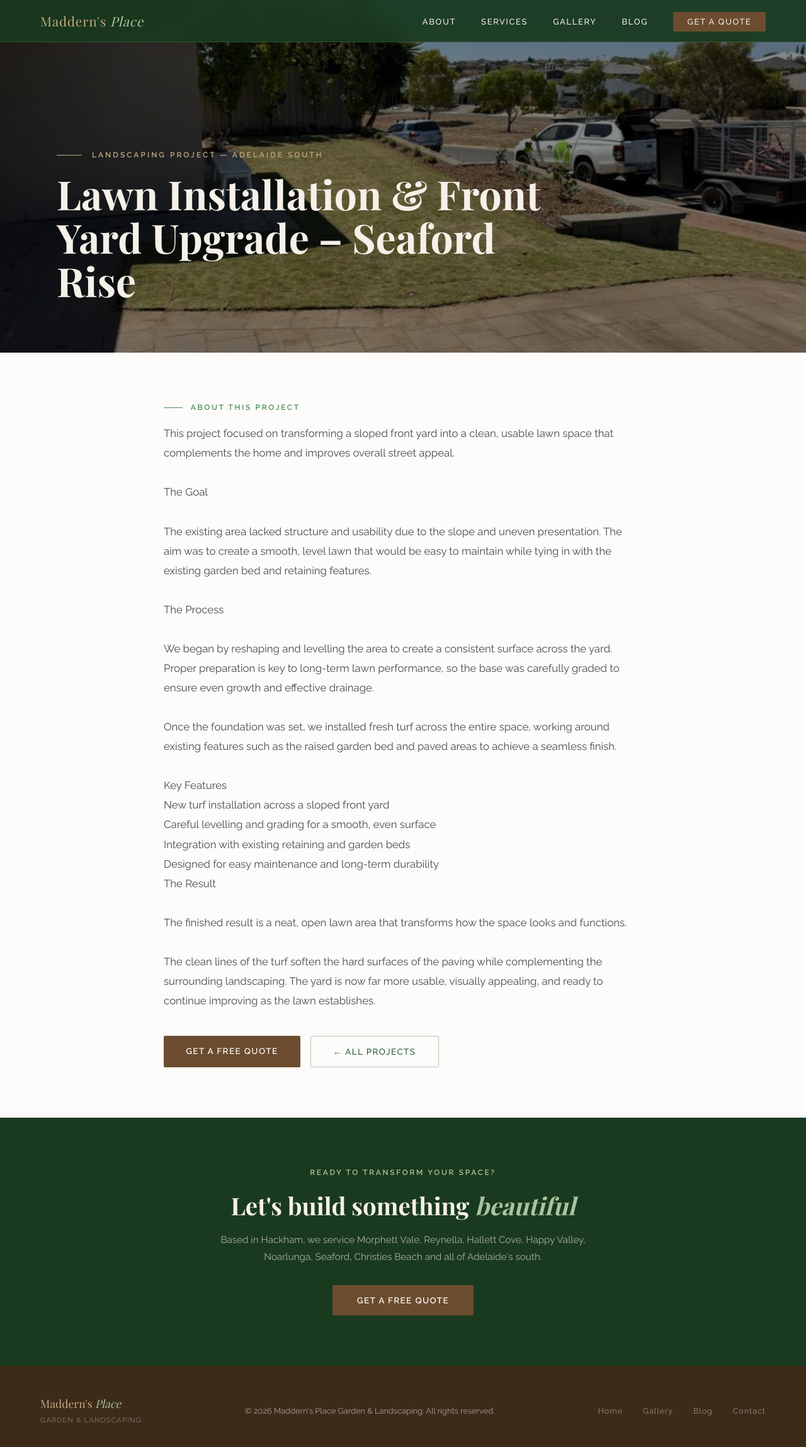
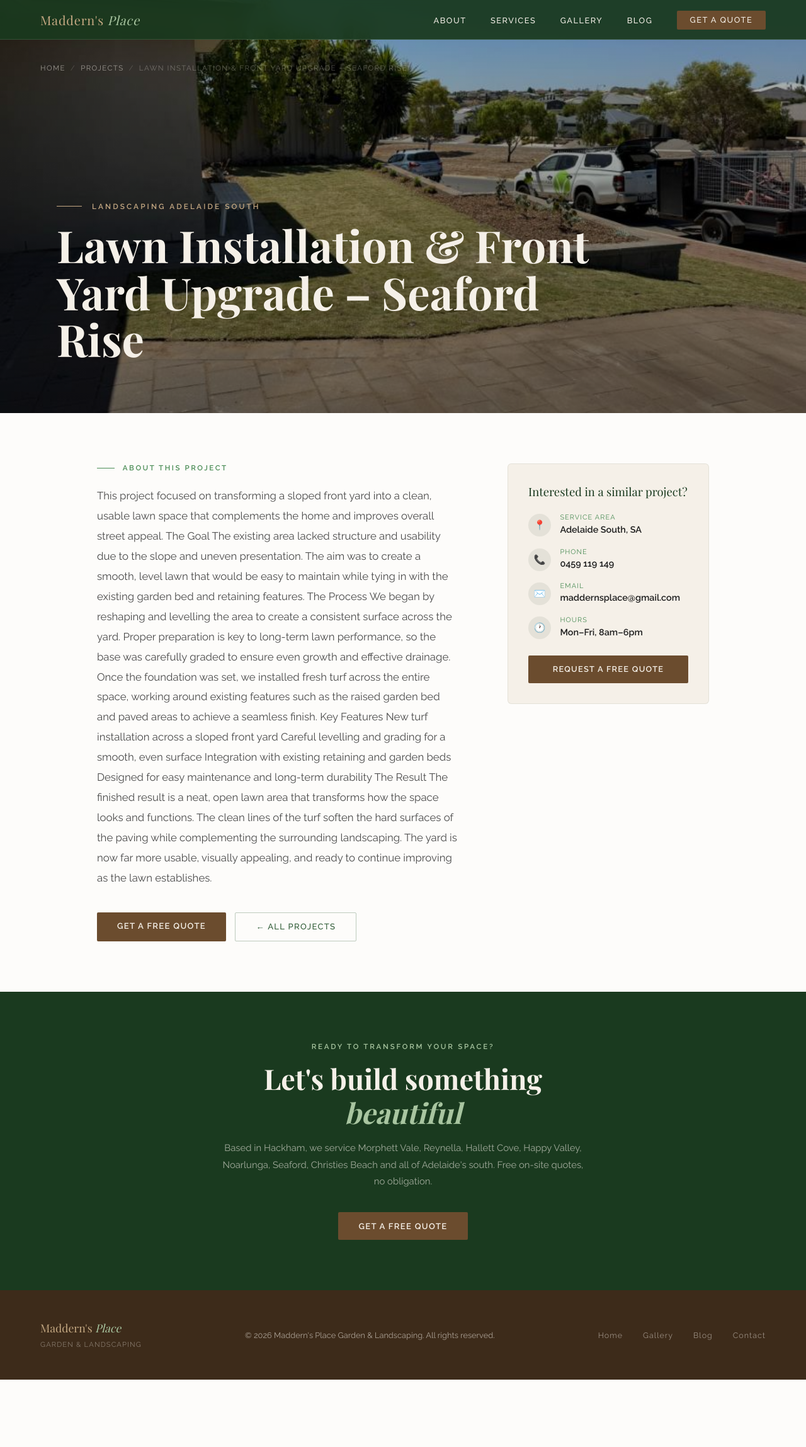
Before and after one commit to maddernsplace/madderns-place-website, a website: page lawn-installation-front-yard-upgrade-seaford-rise.html in a window 1280 px wide. Shown: the whole page at 63% size. After the commit the page ends 2191 px from the top, so only its background shows below. Drawn offline with nearby package versions, Linux system fonts and the light colour scheme; a web font is replaced by a local one.

Commit message:
Project page: Lawn Installation & Front Yard Upgrade – Seaford Rise

```diff
--- a/lawn-installation-front-yard-upgrade-seaford-rise.html
+++ b/lawn-installation-front-yard-upgrade-seaford-rise.html
@@ -3,72 +3,141 @@
 <head>
 <meta charset="UTF-8">
 <meta name="viewport" content="width=device-width, initial-scale=1.0">
-<title>Lawn Installation &amp; Front Yard Upgrade – Seaford Rise | Adelaide Landscaping — Maddern's Place</title>
-<meta name="description" content="This project focused on transforming a sloped front yard into a clean, usable lawn space that complements the home and improves overall street appeal.  The Goal">
+<title>Lawn Installation &amp; Front Yard Upgrade – Seaford Rise | Adelaide South Landscaping — Maddern's Place</title>
+<meta name="description" content="This project focused on transforming a sloped front yard into a clean, usable lawn space that complements the home and improves overall street appeal. The Goal ">
 <meta name="robots" content="index, follow">
 <meta name="author" content="Maddern's Place Garden &amp; Landscaping">
 <link rel="canonical" href="https://maddernsplace.com/lawn-installation-front-yard-upgrade-seaford-rise">
 <meta property="og:type" content="article">
 <meta property="og:url" content="https://maddernsplace.com/lawn-installation-front-yard-upgrade-seaford-rise">
-<meta property="og:title" content="Lawn Installation &amp; Front Yard Upgrade – Seaford Rise | Maddern's Place Landscaping Adelaide">
-<meta property="og:description" content="This project focused on transforming a sloped front yard into a clean, usable lawn space that complements the home and improves overall street appeal.  The Goal">
+<meta property="og:title" content="Lawn Installation &amp; Front Yard Upgrade – Seaford Rise | Adelaide South Landscaping — Maddern's Place">
+<meta property="og:description" content="This project focused on transforming a sloped front yard into a clean, usable lawn space that complements the home and improves overall street appeal. The Goal ">
 <meta property="og:image" content="https://maddernsplace.com/project-images/proj_1774141500499_9iy.jpg">
 <meta property="og:site_name" content="Maddern's Place Garden &amp; Landscaping">
 <meta property="og:locale" content="en_AU">
 <meta name="twitter:card" content="summary_large_image">
-<meta name="twitter:title" content="Lawn Installation &amp; Front Yard Upgrade – Seaford Rise | Maddern's Place">
-<meta name="twitter:description" content="This project focused on transforming a sloped front yard into a clean, usable lawn space that complements the home and improves overall street appeal.  The Goal">
+<meta name="twitter:title" content="Lawn Installation &amp; Front Yard Upgrade – Seaford Rise | Adelaide South Landscaping — Maddern's Place">
+<meta name="twitter:description" content="This project focused on transforming a sloped front yard into a clean, usable lawn space that complements the home and improves overall street appeal. The Goal ">
 <meta name="twitter:image" content="https://maddernsplace.com/project-images/proj_1774141500499_9iy.jpg">
 <script type="application/ld+json">
 {
   "@context": "https://schema.org",
   "@type": "CreativeWork",
   "name": "Lawn Installation & Front Yard Upgrade – Seaford Rise",
-  "description": "This project focused on transforming a sloped front yard into a clean, usable lawn space that complements the home and improves overall street appeal.  The Goal  The existing area lacked structure and usability due to the slope and uneven presentation. The aim was to create a smooth, level lawn that would be easy to maintain while tying in with the existing garden bed and retaining features.  The Process  We began by reshaping and levelling the area to create a consistent surface across the yard. Proper preparation is key to long-term lawn performance, so the base was carefully graded to ensure even growth and effective drainage.  Once the foundation was set, we installed fresh turf across the entire space, working around existing features such as the raised garden bed and paved areas to achieve a seamless finish.  Key Features New turf installation across a sloped front yard Careful levelling and grading for a smooth, even surface Integration with existing retaining and garden beds Designed for easy maintenance and long-term durability The Result  The finished result is a neat, open lawn area that transforms how the space looks and functions.  The clean lines of the turf soften the hard surfaces of the paving while complementing the surrounding landscaping. The yard is now far more usable, visually appealing, and ready to continue improving as the lawn establishes.",
+  "description": "This project focused on transforming a sloped front yard into a clean, usable lawn space that complements the home and improves overall street appeal. The Goal The existing area lacked structure and usability due to the slope and uneven presentation. The aim was to create a smooth, level lawn that would be easy to maintain while tying in with the existing garden bed and retaining features. The Process We began by reshaping and levelling the area to create a consistent surface across the yard. Proper preparation is key to long-term lawn performance, so the base was carefully graded to ensure even growth and effective drainage. Once the foundation was set, we installed fresh turf across the entire space, working around existing features such as the raised garden bed and paved areas to achieve a seamless finish. Key Features New turf installation across a sloped front yard Careful levelling and grading for a smooth, even surface Integration with existing retaining and garden beds Designed for easy maintenance and long-term durability The Result The finished result is a neat, open lawn area that transforms how the space looks and functions. The clean lines of the turf soften the hard surfaces of the paving while complementing the surrounding landscaping. The yard is now far more usable, visually appealing, and ready to continue improving as the lawn establishes.",
   "url": "https://maddernsplace.com/lawn-installation-front-yard-upgrade-seaford-rise",
   "image": "https://maddernsplace.com/project-images/proj_1774141500499_9iy.jpg",
   "author": {
     "@type": "LocalBusiness",
     "@id": "https://maddernsplace.com/#business",
-    "name": "Maddern's Place Garden &amp; Landscaping"
+    "name": "Maddern's Place Garden & Landscaping"
   }
 }
 </script>
 <link rel="preconnect" href="https://fonts.googleapis.com">
 <link href="https://fonts.googleapis.com/css2?family=Playfair+Display:ital,wght@0,400;0,700;1,400&family=Raleway:wght@300;400;500;600&display=swap" rel="stylesheet">
 <style>
-  :root { --green-deep:#1a3a1f; --green-mid:#2d5a34; --green-light:#4a8c55; --green-pale:#a8c5a0; --brown-dark:#3d2b1a; --brown-mid:#6b4c2e; --brown-light:#c4a882; --cream:#f5f0e8; --white:#fdfcfa; }
-  *{margin:0;padding:0;box-sizing:border-box} html{scroll-behavior:smooth} body{font-family:'Raleway',sans-serif;background:var(--white);color:#1e1e1e;overflow-x:hidden}
-  nav{position:fixed;top:0;left:0;right:0;z-index:100;display:flex;justify-content:space-between;align-items:center;padding:1.2rem 4rem;background:rgba(26,58,31,0.92);backdrop-filter:blur(12px);border-bottom:1px solid rgba(168,197,160,0.2)}
-  .logo{font-family:'Playfair Display',serif;font-size:1.3rem;color:var(--brown-light);letter-spacing:0.04em;text-decoration:none}
-  .logo span{color:var(--green-pale);font-style:italic}
-  .nav-links{display:flex;gap:2.5rem;list-style:none}
-  .nav-links a{color:var(--cream);text-decoration:none;font-size:0.82rem;font-weight:500;letter-spacing:0.12em;text-transform:uppercase;transition:color 0.3s}
-  .nav-links a:hover{color:var(--brown-light)}
-  .nav-cta{background:var(--brown-mid);color:var(--cream)!important;padding:0.5rem 1.4rem!important;border-radius:2px}
-  .nav-cta:hover{background:var(--brown-light)!important;color:var(--brown-dark)!important}
-  .hero{min-height:70vh;display:flex;align-items:flex-end;padding:0 4rem 5rem;background: linear-gradient(rgba(0,0,0,0.45),rgba(0,0,0,0.45)), url('project-images/proj_1774141500499_9iy.jpg') center/cover no-repeat;}
-  .hero-content{max-width:1100px;margin:0 auto;width:100%}
-  .hero-label{font-size:0.75rem;font-weight:600;letter-spacing:0.25em;text-transform:uppercase;color:var(--brown-light);display:flex;align-items:center;gap:1rem;margin-bottom:1.2rem}
-  .hero-label::before{content:'';display:block;width:40px;height:1px;background:var(--brown-light)}
-  .hero h1{font-family:'Playfair Display',serif;font-size:clamp(2.2rem,5vw,4.5rem);color:var(--cream);line-height:1.08;max-width:820px}
-  .body-section{padding:5rem 4rem;background:var(--white)}
-  .body-inner{max-width:760px;margin:0 auto}
-  .section-label{font-size:0.75rem;font-weight:600;letter-spacing:0.22em;text-transform:uppercase;color:var(--green-light);display:flex;align-items:center;gap:0.8rem;margin-bottom:1.2rem}
-  .section-label::before{content:'';display:block;width:30px;height:1px;background:var(--green-light)}
-  .body-desc{font-size:1.05rem;line-height:1.85;color:#4a4a4a;white-space:pre-line}
-  .actions{display:flex;gap:1rem;flex-wrap:wrap;margin-top:2.5rem}
-  footer{background:var(--brown-dark);color:rgba(245,240,232,0.6);padding:3rem 4rem}
+  :root{--gd:#1a3a1f;--gm:#2d5a34;--gl:#4a8c55;--gp:#a8c5a0;--bd:#3d2b1a;--bm:#6b4c2e;--bl:#c4a882;--cr:#f5f0e8;--wh:#fdfcfa;--tm:#4a4a4a}
+  *{margin:0;padding:0;box-sizing:border-box} html{scroll-behavior:smooth}
+  body{font-family:'Raleway',sans-serif;background:var(--wh);color:#1e1e1e;overflow-x:hidden}
+
+  /* NAV */
+  nav{position:fixed;top:0;left:0;right:0;z-index:100;display:flex;justify-content:space-between;align-items:center;padding:1.1rem 4rem;background:rgba(26,58,31,0.93);backdrop-filter:blur(14px);border-bottom:1px solid rgba(168,197,160,0.18)}
+  .logo{font-family:'Playfair Display',serif;font-size:1.25rem;color:var(--bl);letter-spacing:0.04em;text-decoration:none}
+  .logo span{color:var(--gp);font-style:italic}
+  .nav-links{display:flex;gap:2.4rem;list-style:none}
+  .nav-links a{color:var(--cr);text-decoration:none;font-size:0.8rem;font-weight:500;letter-spacing:0.12em;text-transform:uppercase;transition:color .25s}
+  .nav-links a:hover{color:var(--bl)}
+  .nav-cta{background:var(--bm);color:var(--cr)!important;padding:.45rem 1.3rem!important;border-radius:2px;transition:background .25s!important}
+  .nav-cta:hover{background:var(--bl)!important;color:var(--bd)!important}
+
+  /* HERO */
+  .hero{min-height:82vh;display:flex;flex-direction:column;justify-content:flex-end;padding:0 4rem 5rem;position:relative;background:linear-gradient(to bottom, rgba(0,0,0,0.25) 0%, rgba(0,0,0,0.55) 100%), url('project-images/proj_1774141500499_9iy.jpg') center/cover no-repeat;}
+  .breadcrumb{position:absolute;top:calc(1.1rem + 64px + 1.2rem);left:4rem;display:flex;align-items:center;gap:.5rem;font-size:.72rem;letter-spacing:.12em;text-transform:uppercase;color:rgba(245,240,232,.55)}
+  .breadcrumb a{color:rgba(245,240,232,.55);text-decoration:none;transition:color .2s}
+  .breadcrumb a:hover{color:var(--bl)}
+  .breadcrumb span{opacity:.4}
+  .hero-inner{max-width:1100px;margin:0 auto;width:100%}
+  .hero-eyebrow{font-size:.74rem;font-weight:600;letter-spacing:.26em;text-transform:uppercase;color:var(--bl);display:flex;align-items:center;gap:1rem;margin-bottom:1.1rem}
+  .hero-eyebrow::before{content:'';display:block;width:40px;height:1px;background:var(--bl)}
+  .hero h1{font-family:'Playfair Display',serif;font-size:clamp(2.4rem,5.5vw,5rem);color:var(--cr);line-height:1.06;max-width:880px}
+
+  /* CONTENT GRID */
+  .content-wrap{max-width:1100px;margin:0 auto;padding:5rem 4rem;display:grid;grid-template-columns:1fr 320px;gap:5rem;align-items:start}
+  .label{font-size:.72rem;font-weight:600;letter-spacing:.22em;text-transform:uppercase;color:var(--gl);display:flex;align-items:center;gap:.8rem;margin-bottom:1.4rem}
+  .label::before{content:'';display:block;width:28px;height:1px;background:var(--gl)}
+  .proj-desc{font-size:1.05rem;line-height:1.9;color:var(--tm)}.proj-desc img{max-width:100%;border-radius:6px;margin:1rem 0;display:block}
+  .proj-actions{display:flex;gap:.9rem;flex-wrap:wrap;margin-top:2.4rem}
+  .btn-brown{display:inline-block;padding:.9rem 2rem;background:var(--bm);color:var(--cr);text-decoration:none;border-radius:2px;font-family:'Raleway',sans-serif;font-size:.82rem;font-weight:600;letter-spacing:.1em;text-transform:uppercase;transition:background .25s}
+  .btn-brown:hover{background:var(--bl);color:var(--bd)}
+  .btn-outline{display:inline-block;padding:.9rem 2rem;border:1px solid rgba(45,90,52,.3);color:var(--gm);text-decoration:none;border-radius:2px;font-family:'Raleway',sans-serif;font-size:.82rem;font-weight:500;letter-spacing:.1em;text-transform:uppercase;transition:all .25s}
+  .btn-outline:hover{background:var(--gm);color:var(--cr)}
+  .btn-blue{display:inline-block;padding:.9rem 2rem;background:#1a5c8a;color:#f5f0e8;text-decoration:none;border-radius:2px;font-family:'Raleway',sans-serif;font-size:.82rem;font-weight:600;letter-spacing:.1em;text-transform:uppercase}
+
+  /* SIDEBAR CARD */
+  .info-card{background:var(--cr);border-radius:6px;padding:2rem;border:1px solid rgba(26,58,31,.08);position:sticky;top:110px}
+  .info-card-title{font-family:'Playfair Display',serif;font-size:1.15rem;color:var(--gd);margin-bottom:1.4rem;line-height:1.3}
+  .info-row{display:flex;align-items:flex-start;gap:.9rem;margin-bottom:1.1rem}
+  .info-icon{width:36px;height:36px;border-radius:50%;background:rgba(26,58,31,.08);display:flex;align-items:center;justify-content:center;font-size:.95rem;flex-shrink:0;margin-top:.05rem}
+  .info-text span{font-size:.68rem;letter-spacing:.1em;text-transform:uppercase;color:var(--gl);display:block;margin-bottom:.15rem}
+  .info-text strong{font-size:.9rem;color:#1e1e1e}
+  .info-card-cta{display:block;margin-top:1.6rem;padding:.9rem;background:var(--bm);color:var(--cr);text-decoration:none;border-radius:2px;font-family:'Raleway',sans-serif;font-size:.8rem;font-weight:600;letter-spacing:.1em;text-transform:uppercase;text-align:center;transition:background .25s}
+  .info-card-cta:hover{background:var(--bl);color:var(--bd)}
+
+  /* PHOTOS */
+  .photos-section{background:var(--cr);padding:0 4rem 5rem}
+  .photos-inner{max-width:1100px;margin:0 auto}
+  .gal-single img{width:100%;max-height:540px;object-fit:cover;border-radius:6px;display:block}
+  .gal-single a{display:block;border-radius:6px;overflow:hidden}
+  .gal-two{display:grid;grid-template-columns:1fr 1fr;gap:1rem}
+  .gal-two a{display:block;border-radius:6px;overflow:hidden;aspect-ratio:4/3}
+  .gal-two a img{width:100%;height:100%;object-fit:cover;display:block;transition:transform .35s}
+  .gal-two a:hover img{transform:scale(1.04)}
+  .gal-featured{display:grid;grid-template-columns:1fr 1fr;grid-template-rows:auto;gap:1rem}
+  .gal-main{display:block;border-radius:6px;overflow:hidden;aspect-ratio:3/2}
+  .gal-main img{width:100%;height:100%;object-fit:cover;display:block;transition:transform .35s}
+  .gal-main:hover img{transform:scale(1.03)}
+  .gal-side{display:grid;grid-template-columns:1fr 1fr;gap:1rem;align-content:start}
+  .gal-side a{display:block;border-radius:6px;overflow:hidden;aspect-ratio:1}
+  .gal-side a img{width:100%;height:100%;object-fit:cover;display:block;transition:transform .35s}
+  .gal-side a:hover img{transform:scale(1.05)}
+  .gal-more{display:grid;grid-template-columns:repeat(auto-fill,minmax(200px,1fr));gap:1rem;margin-top:1rem}
+  .gal-more a{display:block;border-radius:6px;overflow:hidden;aspect-ratio:4/3}
+  .gal-more a img{width:100%;height:100%;object-fit:cover;display:block;transition:transform .35s}
+  .gal-more a:hover img{transform:scale(1.04)}
+
+  /* CTA BAND */
+  .cta-band{background:var(--gd);padding:5rem 4rem;text-align:center}
+  .cta-band-inner{max-width:580px;margin:0 auto}
+  .cta-eyebrow{font-size:.72rem;font-weight:600;letter-spacing:.24em;text-transform:uppercase;color:var(--gp);margin-bottom:1.1rem}
+  .cta-band h2{font-family:'Playfair Display',serif;font-size:clamp(1.9rem,3.5vw,3rem);color:var(--cr);margin-bottom:1rem;line-height:1.2}
+  .cta-band h2 em{color:var(--gp);font-style:italic}
+  .cta-band p{color:rgba(245,240,232,.62);font-size:.93rem;line-height:1.8;margin-bottom:2.2rem}
+
+  /* FOOTER */
+  footer{background:var(--bd);color:rgba(245,240,232,.6);padding:3rem 4rem}
   .footer-inner{max-width:1200px;margin:0 auto;display:flex;justify-content:space-between;align-items:center;flex-wrap:wrap;gap:1.5rem}
-  .footer-logo{font-family:'Playfair Display',serif;font-size:1.1rem;color:var(--brown-light)}
-  .footer-logo span{color:var(--green-pale);font-style:italic}
+  .footer-logo{font-family:'Playfair Display',serif;font-size:1.1rem;color:var(--bl)}
+  .footer-logo span{color:var(--gp);font-style:italic}
   .footer-links{display:flex;gap:2rem}
-  .footer-links a{color:rgba(245,240,232,0.5);text-decoration:none;font-size:0.78rem;letter-spacing:0.08em;transition:color 0.3s}
-  .footer-links a:hover{color:var(--brown-light)}
-  @media(max-width:900px){nav{padding:1rem 2rem} .nav-links{display:none} .hero{padding:0 2rem 4rem;min-height:55vh} .body-section{padding:3.5rem 2rem} section[style*="4rem"]{padding:3rem 2rem!important} footer{padding:2.5rem 1.5rem}}
+  .footer-links a{color:rgba(245,240,232,.5);text-decoration:none;font-size:.78rem;letter-spacing:.08em;transition:color .25s}
+  .footer-links a:hover{color:var(--bl)}
+
+  /* RESPONSIVE */
+  @media(max-width:960px){
+    nav{padding:1rem 1.8rem} .nav-links{display:none}
+    .hero{padding:0 1.8rem 4rem;min-height:62vh} .breadcrumb{left:1.8rem}
+    .content-wrap{grid-template-columns:1fr;gap:2.5rem;padding:3.5rem 1.8rem}
+    .info-card{position:static}
+    .photos-section{padding:0 1.8rem 3.5rem}
+    .gal-featured{grid-template-columns:1fr} .gal-side{grid-template-columns:repeat(auto-fill,minmax(140px,1fr))}
+    .cta-band{padding:4rem 1.8rem}
+    footer{padding:2.5rem 1.8rem} .footer-inner{flex-direction:column;text-align:center}
+  }
 </style>
 </head>
 <body>
+
 <nav>
   <a href="index.html" class="logo">Maddern's <span>Place</span></a>
   <ul class="nav-links">
@@ -81,16 +150,24 @@
 </nav>
 
 <div class="hero">
-  <div class="hero-content">
-    <div class="hero-label">Landscaping Project — Adelaide South</div>
+  <div class="breadcrumb">
+    <a href="index.html">Home</a>
+    <span>/</span>
+    <a href="projects.html">Projects</a>
+    <span>/</span>
+    <span style="color:rgba(245,240,232,.8);">Lawn Installation &amp; Front Yard Upgrade – Seaford Rise</span>
+  </div>
+  <div class="hero-inner">
+    <div class="hero-eyebrow">Landscaping Adelaide South</div>
     <h1>Lawn Installation &amp; Front Yard Upgrade – Seaford Rise</h1>
   </div>
 </div>
 
-<section class="body-section">
-  <div class="body-inner">
-    <div class="section-label">About This Project</div>
-    <p class="body-desc">This project focused on transforming a sloped front yard into a clean, usable lawn space that complements the home and improves overall street appeal.
+<div style="background:var(--wh);">
+  <div class="content-wrap">
+    <div class="proj-left">
+      <div class="label">About This Project</div>
+      <div class="proj-desc">This project focused on transforming a sloped front yard into a clean, usable lawn space that complements the home and improves overall street appeal.
 
 The Goal
 
@@ -111,30 +188,53 @@ The Result
 
 The finished result is a neat, open lawn area that transforms how the space looks and functions.
 
-The clean lines of the turf soften the hard surfaces of the paving while complementing the surrounding landscaping. The yard is now far more usable, visually appealing, and ready to continue improving as the lawn establishes.</p>
-    <div class="actions">
-      <a href="index.html#contact" style="display:inline-block;padding:1rem 2.2rem;background:#6b4c2e;color:#f5f0e8;text-decoration:none;border-radius:2px;font-family:'Raleway',sans-serif;font-size:0.85rem;font-weight:600;letter-spacing:0.1em;text-transform:uppercase;">Get a Free Quote</a>
+The clean lines of the turf soften the hard surfaces of the paving while complementing the surrounding landscaping. The yard is now far more usable, visually appealing, and ready to continue improving as the lawn establishes.</div>
+      <div class="proj-actions">
+        <a href="index.html#contact" class="btn-brown">Get a Free Quote</a>
 
-      <a href="projects.html" style="display:inline-block;padding:1rem 2.2rem;border:1px solid rgba(45,90,52,0.35);color:#2d5a34;text-decoration:none;border-radius:2px;font-family:'Raleway',sans-serif;font-size:0.85rem;font-weight:500;letter-spacing:0.1em;text-transform:uppercase;">← All Projects</a>
+        <a href="projects.html" class="btn-outline">← All Projects</a>
+      </div>
     </div>
+    <aside>
+      <div class="info-card">
+        <div class="info-card-title">Interested in a similar project?</div>
+        <div class="info-row">
+          <div class="info-icon">📍</div>
+          <div class="info-text"><span>Service Area</span><strong>Adelaide South, SA</strong></div>
+        </div>
+        <div class="info-row">
+          <div class="info-icon">📞</div>
+          <div class="info-text"><span>Phone</span><strong><a href="tel:+61459119149" style="color:#1e1e1e;text-decoration:none;">0459 119 149</a></strong></div>
+        </div>
+        <div class="info-row">
+          <div class="info-icon">✉️</div>
+          <div class="info-text"><span>Email</span><strong><a href="mailto:maddernsplace@gmail.com" style="color:#1e1e1e;text-decoration:none;">maddernsplace@gmail.com</a></strong></div>
+        </div>
+        <div class="info-row" style="margin-bottom:0;">
+          <div class="info-icon">🕐</div>
+          <div class="info-text"><span>Hours</span><strong>Mon–Fri, 8am–6pm</strong></div>
+        </div>
+        <a href="index.html#contact" class="info-card-cta">Request a Free Quote</a>
+      </div>
+    </aside>
   </div>
-</section>
+</div>
 
 
 
-<section style="padding:5rem 4rem;background:#1a3a1f;text-align:center;">
-  <div style="max-width:600px;margin:0 auto;">
-    <div style="font-size:0.75rem;font-weight:600;letter-spacing:0.22em;text-transform:uppercase;color:#a8c5a0;margin-bottom:1.2rem;">Ready to Transform Your Space?</div>
-    <h2 style="font-family:'Playfair Display',serif;font-size:clamp(1.8rem,3vw,2.8rem);color:#f5f0e8;margin-bottom:1rem;">Let's build something <em style="color:#a8c5a0;font-style:italic;">beautiful</em></h2>
-    <p style="color:rgba(245,240,232,0.65);font-size:0.95rem;line-height:1.75;margin-bottom:2rem;">Based in Hackham, we service Morphett Vale, Reynella, Hallett Cove, Happy Valley, Noarlunga, Seaford, Christies Beach and all of Adelaide's south.</p>
-    <a href="index.html#contact" style="display:inline-block;padding:1rem 2.4rem;background:#6b4c2e;color:#f5f0e8;text-decoration:none;border-radius:2px;font-family:'Raleway',sans-serif;font-size:0.85rem;font-weight:600;letter-spacing:0.1em;text-transform:uppercase;transition:background 0.3s;">Get a Free Quote</a>
+<section class="cta-band">
+  <div class="cta-band-inner">
+    <div class="cta-eyebrow">Ready to Transform Your Space?</div>
+    <h2>Let's build something <em>beautiful</em></h2>
+    <p>Based in Hackham, we service Morphett Vale, Reynella, Hallett Cove, Happy Valley, Noarlunga, Seaford, Christies Beach and all of Adelaide's south. Free on-site quotes, no obligation.</p>
+    <a href="index.html#contact" class="btn-brown">Get a Free Quote</a>
   </div>
 </section>
 
 <footer>
   <div class="footer-inner">
-    <div class="footer-logo">Maddern's <span>Place</span><br><small style="font-family:'Raleway',sans-serif;font-size:0.7rem;letter-spacing:0.1em;color:rgba(245,240,232,0.4);">GARDEN &amp; LANDSCAPING</small></div>
-    <div style="font-size:0.8rem;">© 2026 Maddern's Place Garden &amp; Landscaping. All rights reserved.</div>
+    <div class="footer-logo">Maddern's <span>Place</span><br><small style="font-family:'Raleway',sans-serif;font-size:.7rem;letter-spacing:.1em;color:rgba(245,240,232,.4);">GARDEN &amp; LANDSCAPING</small></div>
+    <div style="font-size:.8rem;">© 2026 Maddern's Place Garden &amp; Landscaping. All rights reserved.</div>
     <div class="footer-links">
       <a href="index.html">Home</a>
       <a href="projects.html">Gallery</a>
```
